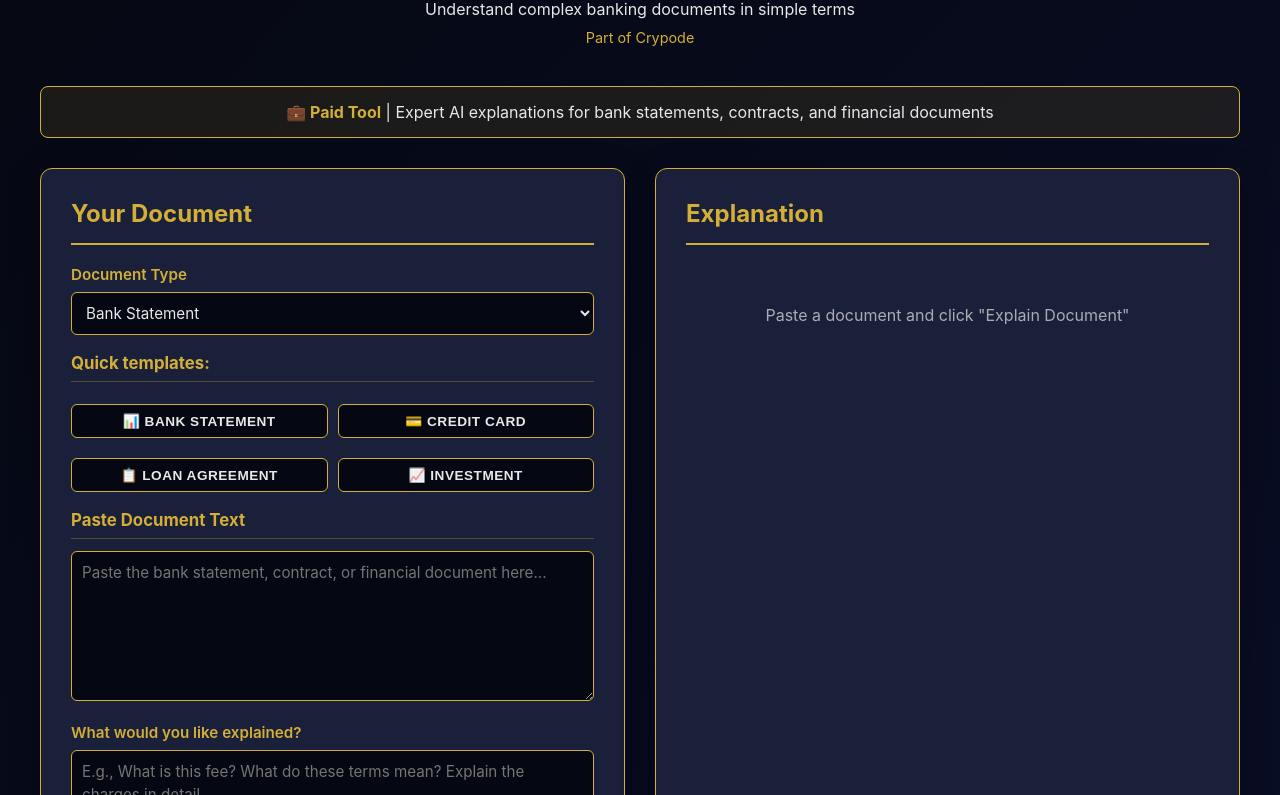
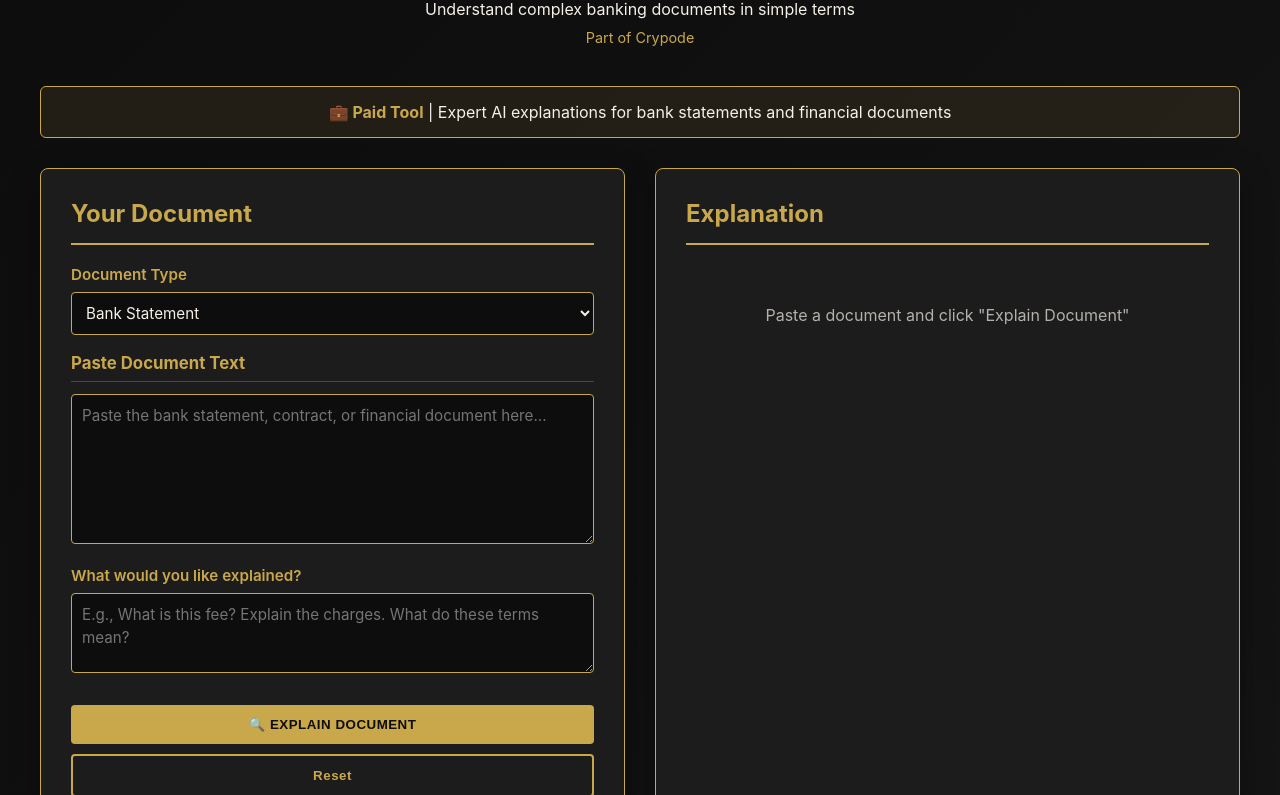
Before and after one commit to myselzstore/gulf-bank-explainer, a website: page index.html in a window 1280 px wide. Shown: the part 80-875 px from the top of the page. Drawn offline with Linux system fonts and the light colour scheme.

Commit message:
Update colors to match Crypode theme

```diff
--- a/index.html
+++ b/index.html
@@ -6,13 +6,17 @@
     <title>Bank Document Explainer - Crypode</title>
     <style>
         :root {
-            --gold: #D4AF37;
-            --dark: #0A0E27;
-            --darker: #050812;
-            --text: #E8E8E8;
-            --accent: #1a1f3a;
-            --success: #10B981;
-            --warning: #F59E0B;
+            --gold: #C9A84C;
+            --gold-light: #E8C97A;
+            --gold-dark: #A07830;
+            --dark: #0D0D0D;
+            --dark-2: #141414;
+            --dark-3: #1C1C1C;
+            --cream: #F5F0E8;
+            --cream-soft: #EDE8DF;
+            --paper: #F7F3EA;
+            --text-dark: #20201D;
+            --text-muted: #888880;
         }
 
         * {
@@ -22,8 +26,8 @@
         }
 
         body {
-            background: linear-gradient(135deg, var(--darker) 0%, var(--dark) 100%);
-            color: var(--text);
+            background: linear-gradient(135deg, var(--dark) 0%, var(--dark-2) 100%);
+            color: var(--cream);
             font-family: -apple-system, BlinkMacSystemFont, 'Segoe UI', sans-serif;
             padding: 20px;
             min-height: 100vh;
@@ -65,24 +69,25 @@
 
         .lang-btn {
             padding: 8px 16px;
-            background: var(--accent);
+            background: var(--dark-3);
             border: 2px solid var(--gold);
-            color: var(--text);
-            border-radius: 6px;
+            color: var(--cream);
+            border-radius: 4px;
             cursor: pointer;
             font-weight: 600;
             transition: all 0.3s;
+            font-size: 0.85rem;
         }
 
         .lang-btn.active {
             background: var(--gold);
-            color: var(--darker);
+            color: var(--dark);
         }
 
         .pricing-note {
-            background: rgba(212, 175, 55, 0.1);
+            background: rgba(201, 168, 76, 0.1);
             border: 1px solid var(--gold);
-            border-radius: 8px;
+            border-radius: 6px;
             padding: 15px;
             margin-bottom: 30px;
             text-align: center;
@@ -105,9 +110,9 @@
         }
 
         .card {
-            background: var(--accent);
+            background: var(--dark-3);
             border: 1px solid var(--gold);
-            border-radius: 12px;
+            border-radius: 8px;
             padding: 30px;
             box-shadow: 0 8px 32px rgba(0, 0, 0, 0.3);
         }
@@ -132,14 +137,15 @@
             font-size: 0.95em;
         }
 
+        input[type="text"],
         select,
         textarea {
             width: 100%;
             padding: 10px;
-            background: var(--darker);
+            background: var(--dark);
             border: 1px solid var(--gold);
-            color: var(--text);
-            border-radius: 6px;
+            color: var(--cream);
+            border-radius: 4px;
             font-size: 0.95em;
             font-family: inherit;
         }
@@ -151,9 +157,10 @@
         }
 
         select:focus,
+        input:focus,
         textarea:focus {
             outline: none;
-            box-shadow: 0 0 10px rgba(212, 175, 55, 0.3);
+            box-shadow: 0 0 10px rgba(201, 168, 76, 0.3);
         }
 
         .section-title {
@@ -162,7 +169,7 @@
             margin-top: 18px;
             margin-bottom: 12px;
             font-size: 1.05em;
-            border-bottom: 1px solid rgba(212, 175, 55, 0.3);
+            border-bottom: 1px solid rgba(201, 168, 76, 0.3);
             padding-bottom: 8px;
         }
 
@@ -170,9 +177,9 @@
             width: 100%;
             padding: 12px;
             background: var(--gold);
-            color: var(--darker);
+            color: var(--dark);
             border: none;
-            border-radius: 6px;
+            border-radius: 4px;
             font-weight: 700;
             cursor: pointer;
             margin-top: 10px;
@@ -182,12 +189,13 @@
         }
 
         button:hover {
-            background: #E8C547;
+            background: var(--gold-light);
             transform: translateY(-2px);
+            box-shadow: 0 8px 20px rgba(201, 168, 76, 0.3);
         }
 
         .btn-secondary {
-            background: var(--accent);
+            background: var(--dark-3);
             color: var(--gold);
             border: 2px solid var(--gold);
             text-transform: capitalize;
@@ -195,11 +203,11 @@
 
         .btn-secondary:hover {
             background: var(--gold);
-            color: var(--darker);
+            color: var(--dark);
         }
 
         .explanation {
-            background: var(--darker);
+            background: var(--dark);
             border: 1px solid var(--gold);
             border-radius: 8px;
             padding: 20px;
@@ -216,7 +224,7 @@
 
         .explanation p {
             margin-bottom: 12px;
-            color: var(--text);
+            color: var(--cream);
         }
 
         .loading {
@@ -229,7 +237,7 @@
             display: inline-block;
             width: 30px;
             height: 30px;
-            border: 3px solid var(--accent);
+            border: 3px solid var(--dark-3);
             border-top-color: var(--gold);
             border-radius: 50%;
             animation: spin 0.8s linear infinite;
@@ -245,45 +253,34 @@
             background: rgba(239, 68, 68, 0.1);
             border-left: 4px solid #EF4444;
             padding: 15px;
-            border-radius: 6px;
+            border-radius: 4px;
             color: #FECACA;
             margin: 15px 0;
-        }
-
-        .document-types {
-            display: grid;
-            grid-template-columns: repeat(2, 1fr);
-            gap: 10px;
-            margin-top: 10px;
-        }
-
-        .doc-type-btn {
-            padding: 8px;
-            background: var(--darker);
-            border: 1px solid var(--gold);
-            color: var(--text);
-            border-radius: 6px;
-            cursor: pointer;
-            font-size: 0.85em;
-            transition: all 0.3s;
-        }
-
-        .doc-type-btn:hover {
-            background: var(--gold);
-            color: var(--darker);
         }
 
         footer {
             text-align: center;
             margin-top: 40px;
             padding-top: 20px;
-            border-top: 1px solid var(--accent);
-            color: var(--text);
+            border-top: 1px solid var(--dark-3);
+            color: var(--cream);
             opacity: 0.7;
             font-size: 0.9em;
         }
+
+        @media (max-width: 768px) {
+            .layout {
+                grid-template-columns: 1fr;
+            }
+            .language-toggle {
+                position: static;
+                margin-bottom: 20px;
+                justify-content: center;
+            }
+        }
     </style>
 </head>
+
 <body>
     <div class="language-toggle">
         <button class="lang-btn active" onclick="switchLanguage('en')">English</button>
@@ -298,7 +295,7 @@
         </header>
 
         <div class="pricing-note">
-            <strong id="pricingLabel">💼 Paid Tool</strong> | <span id="pricingDesc">Expert AI explanations for bank statements, contracts, and financial documents</span>
+            <strong id="pricingLabel">💼 Paid Tool</strong> | <span id="pricingDesc">Expert AI explanations for bank statements and financial documents</span>
         </div>
 
         <div class="layout">
@@ -309,21 +306,13 @@
                 <div class="form-group">
                     <label id="docTypeLabel">Document Type</label>
                     <select id="documentType">
-                        <option value="bank-statement" id="opt-bank">Bank Statement</option>
-                        <option value="credit-card" id="opt-credit">Credit Card Statement</option>
-                        <option value="loan-agreement" id="opt-loan">Loan Agreement</option>
-                        <option value="investment" id="opt-invest">Investment Document</option>
-                        <option value="insurance" id="opt-insurance">Insurance Policy</option>
-                        <option value="other" id="opt-other">Other Financial Document</option>
+                        <option value="bank-statement">Bank Statement</option>
+                        <option value="credit-card">Credit Card Statement</option>
+                        <option value="loan-agreement">Loan Agreement</option>
+                        <option value="investment">Investment Document</option>
+                        <option value="insurance">Insurance Policy</option>
+                        <option value="other">Other Financial Document</option>
                     </select>
-                </div>
-
-                <div class="section-title" id="quickSelectTitle">Quick templates:</div>
-                <div class="document-types">
-                    <button type="button" class="doc-type-btn" onclick="setDocType('bank-statement')" id="btn-bank">📊 Bank Statement</button>
-                    <button type="button" class="doc-type-btn" onclick="setDocType('credit-card')" id="btn-credit">💳 Credit Card</button>
-                    <button type="button" class="doc-type-btn" onclick="setDocType('loan-agreement')" id="btn-loan">📋 Loan Agreement</button>
-                    <button type="button" class="doc-type-btn" onclick="setDocType('investment')" id="btn-invest">📈 Investment</button>
                 </div>
 
                 <div class="section-title" id="pasteLabel">Paste Document Text</div>
@@ -333,7 +322,7 @@
 
                 <div class="form-group">
                     <label id="focusLabel">What would you like explained?</label>
-                    <textarea id="focusArea" placeholder="E.g., What is this fee? What do these terms mean? Explain the charges in detail..." style="min-height: 80px;"></textarea>
+                    <textarea id="focusArea" placeholder="E.g., What is this fee? Explain the charges. What do these terms mean?" style="min-height: 80px;"></textarea>
                 </div>
 
                 <button onclick="explainDocument()">🔍 Explain Document</button>
@@ -344,7 +333,7 @@
             <div class="card">
                 <h2 id="outputTitle">Explanation</h2>
                 <div id="explanationContainer">
-                    <p style="color: var(--text); opacity: 0.7; text-align: center; padding: 40px 0;" id="placeholderText">
+                    <p style="color: var(--cream); opacity: 0.7; text-align: center; padding: 40px 0;" id="placeholderText">
                         Paste a document and click "Explain Document"
                     </p>
                 </div>
@@ -361,20 +350,9 @@
             subtitle: 'Understand complex banking documents in simple terms',
             credit: 'Part of <a href="https://crypode.com" target="_blank" style="color: var(--gold); text-decoration: none;">Crypode</a>',
             pricingLabel: '💼 Paid Tool',
-            pricingDesc: 'Expert AI explanations for bank statements, contracts, and financial documents',
+            pricingDesc: 'Expert AI explanations for bank statements and financial documents',
             inputTitle: 'Your Document',
             docTypeLabel: 'Document Type',
-            'opt-bank': 'Bank Statement',
-            'opt-credit': 'Credit Card Statement',
-            'opt-loan': 'Loan Agreement',
-            'opt-invest': 'Investment Document',
-            'opt-insurance': 'Insurance Policy',
-            'opt-other': 'Other Financial Document',
-            quickSelectTitle: 'Quick templates:',
-            'btn-bank': '📊 Bank Statement',
-            'btn-credit': '💳 Credit Card',
-            'btn-loan': '📋 Loan Agreement',
-            'btn-invest': '📈 Investment',
             pasteLabel: 'Paste Document Text',
             focusLabel: 'What would you like explained?',
             outputTitle: 'Explanation',
@@ -386,25 +364,14 @@
             subtitle: 'افهم المستندات المالية المعقدة بطريقة بسيطة',
             credit: 'جزء من <a href="https://crypode.com" target="_blank" style="color: var(--gold); text-decoration: none;">Crypode</a>',
             pricingLabel: '💼 أداة مدفوعة',
-            pricingDesc: 'شرح ذكي للبيانات المصرفية والعقود والمستندات المالية',
+            pricingDesc: 'شرح ذكي للبيانات المصرفية والمستندات المالية',
             inputTitle: 'المستند الخاص بك',
             docTypeLabel: 'نوع المستند',
-            'opt-bank': 'كشف الحساب البنكي',
-            'opt-credit': 'كشف بطاقة الائتمان',
-            'opt-loan': 'اتفاقية القرض',
-            'opt-invest': 'وثيقة استثمار',
-            'opt-insurance': 'بوليصة التأمين',
-            'opt-other': 'مستند مالي آخر',
-            quickSelectTitle: 'قوالب سريعة:',
-            'btn-bank': '📊 كشف حساب',
-            'btn-credit': '💳 بطاقة ائتمان',
-            'btn-loan': '📋 قرض',
-            'btn-invest': '📈 استثمار',
             pasteLabel: 'الصق نص المستند',
             focusLabel: 'ما الذي تريد شرحه؟',
             outputTitle: 'الشرح',
             placeholderText: 'الصق مستندًا وانقر على "شرح المستند"',
-            disclaimer: '🏦 <strong>إخلاء المسؤولية:</strong> الشروحات التي تم إنشاؤها بواسطة الذكاء الاصطناعي لأغراض إعلامية فقط. للمسائل القانونية أو المالية، استشر المحترفين المؤهلين.',
+            disclaimer: '🏦 <strong>إخلاء المسؤولية:</strong> الشروحات التي تم إنشاؤها بواسطة الذكاء الاصطناعي لأغراض إعلامية فقط.',
         };
 
         let currentLang = 'en';
@@ -413,14 +380,8 @@
             const texts = currentLang === 'en' ? en : ar;
             document.documentElement.lang = currentLang;
             Object.keys(texts).forEach(key => {
-                const el = document.getElementById(key) || document.getElementById(key);
-                if (el) {
-                    if (key.startsWith('opt-') || key.startsWith('btn-')) {
-                        el.textContent = texts[key];
-                    } else {
-                        el.innerHTML = texts[key];
-                    }
-                }
+                const el = document.getElementById(key);
+                if (el) el.innerHTML = texts[key];
             });
         }
 
@@ -429,10 +390,6 @@
             document.querySelectorAll('.lang-btn').forEach(btn => btn.classList.remove('active'));
             event.target.classList.add('active');
             updateLanguage();
-        }
-
-        function setDocType(type) {
-            document.getElementById('documentType').value = type;
         }
 
         function resetForm() {
@@ -447,7 +404,7 @@
             const focusArea = document.getElementById('focusArea').value;
 
             if (!docText.trim()) {
-                showError('Please paste the document text');
+                showError(currentLang === 'en' ? 'Please paste the document text' : 'يرجى لصق نص المستند');
                 return;
             }
 
@@ -455,8 +412,8 @@
 
             try {
                 const prompt = currentLang === 'en'
-                    ? `Explain this ${docType} in simple, easy-to-understand terms for a Gulf professional. Focus on key points, fees, terms, and what matters most. ${focusArea ? 'Specifically explain: ' + focusArea : ''}\n\nDocument:\n${docText}\n\nProvide clear explanations without technical jargon. Use simple language suitable for someone not trained in banking.`
-                    : `اشرح هذا ${docType} بطريقة بسيطة وسهلة الفهم للمتخصصين الخليجيين. ركز على النقاط الرئيسية والرسوم والشروط وما هو مهم. ${focusArea ? 'اشرح بشكل خاص: ' + focusArea : ''}\n\nالمستند:\n${docText}\n\nقدم شروحات واضحة دون مصطلحات تقنية معقدة. استخدم لغة بسيطة مناسبة.`;
+                    ? `Explain this ${docType} in simple, easy-to-understand terms for a Gulf professional. Focus on key points, fees, terms, and what matters most. ${focusArea ? 'Specifically explain: ' + focusArea : ''}\n\nDocument:\n${docText}\n\nProvide clear explanations without technical jargon.`
+                    : `اشرح هذا ${docType} بطريقة بسيطة وسهلة الفهم للمتخصصين الخليجيين. ركز على النقاط الرئيسية والرسوم والشروط. ${focusArea ? 'اشرح بشكل خاص: ' + focusArea : ''}\n\nالمستند:\n${docText}\n\nقدم شروحات واضحة دون مصطلحات معقدة.`;
 
                 const response = await fetch('/api/generate', {
                     method: 'POST',
@@ -471,8 +428,7 @@
                 const explanation = textContent.text.trim();
                 displayExplanation(explanation);
             } catch (e) {
-                console.error('Error:', e);
-                showError('Failed to explain document. Please try again.');
+                showError(currentLang === 'en' ? 'Failed to explain document' : 'فشل في شرح المستند');
             }
         }
 
```
